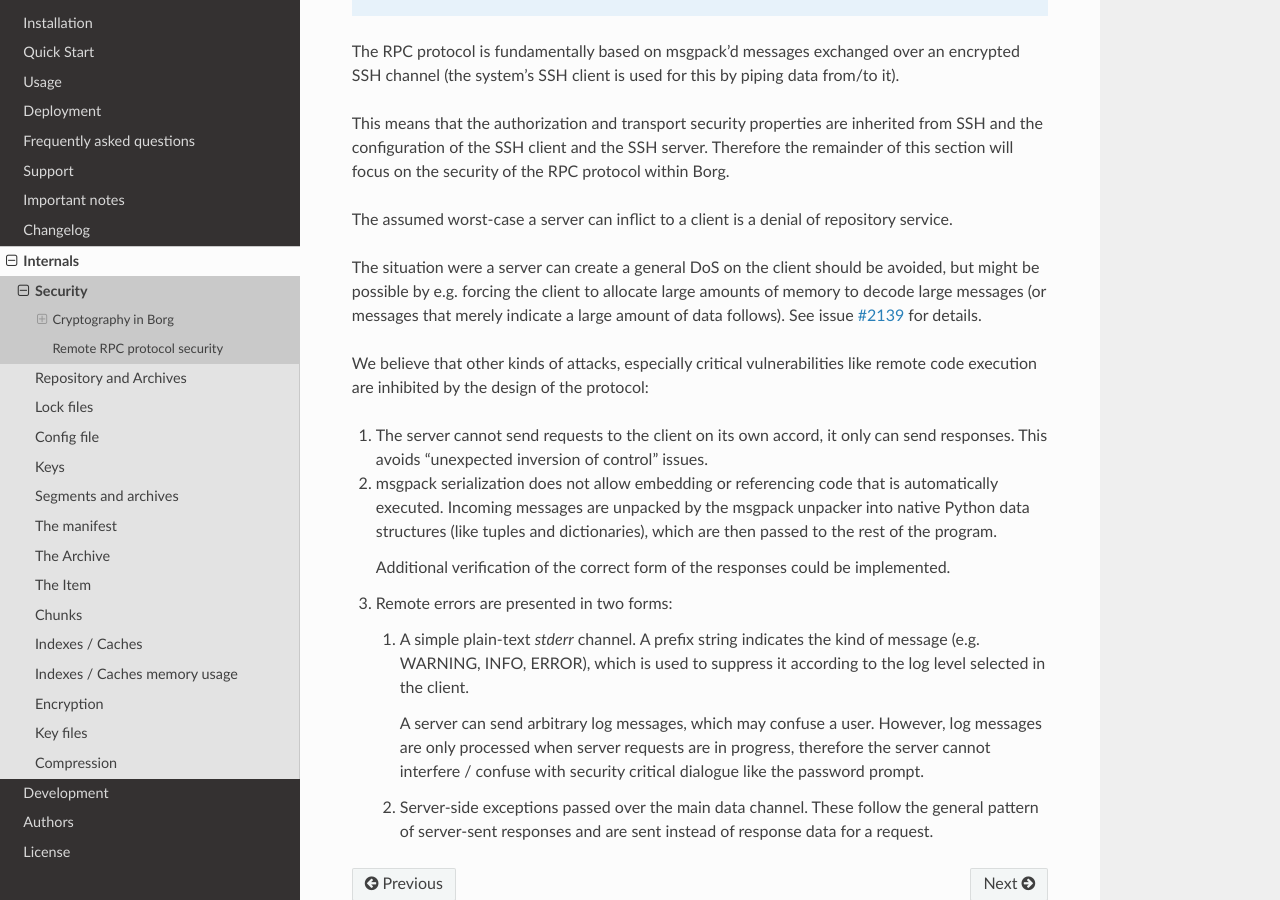
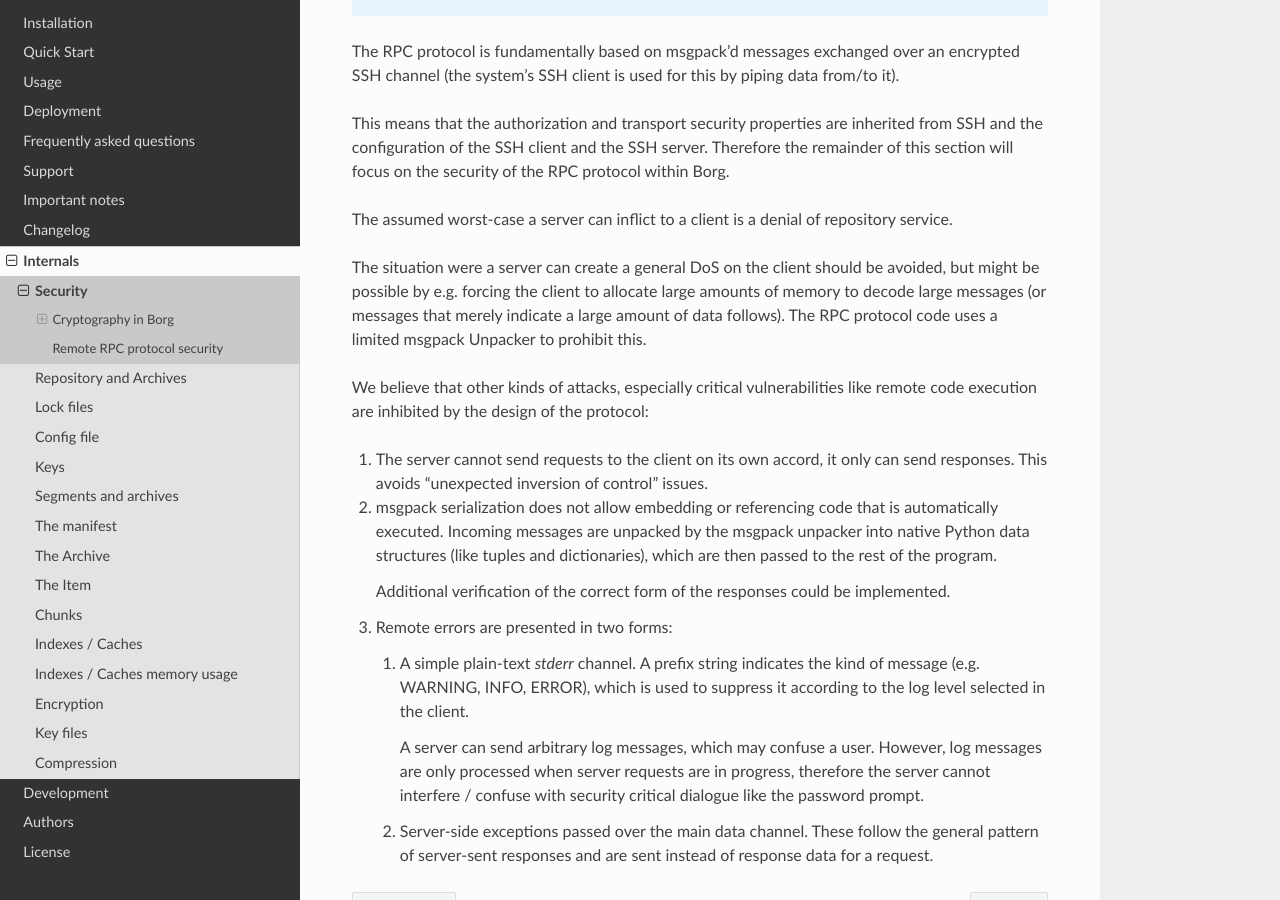
Before and after one commit to borgbackup/borg, a Sphinx documentation site: the page built from docs/security.rst, in a window 1280 px wide and 900 px high, scrolled down 4504 px. Built offline with Sphinx 7.4.7 and the Read the Docs theme 2.0.0, drawn with Linux system fonts in a browser that asks for light colours; pages that are not in the unit, such as notebooks, are missing from menus; the version number could not be read and is left out.

Commit message:
update docs about limited msgpack Unpacker for RPC code

```diff
--- a/docs/security.rst
+++ b/docs/security.rst
@@ -248,8 +248,8 @@ denial of repository service.
 The situation were a server can create a general DoS on the client
 should be avoided, but might be possible by e.g. forcing the client to
 allocate large amounts of memory to decode large messages (or messages
-that merely indicate a large amount of data follows). See issue
-:issue:`2139` for details.
+that merely indicate a large amount of data follows). The RPC protocol
+code uses a limited msgpack Unpacker to prohibit this.
 
 We believe that other kinds of attacks, especially critical vulnerabilities
 like remote code execution are inhibited by the design of the protocol:
```
